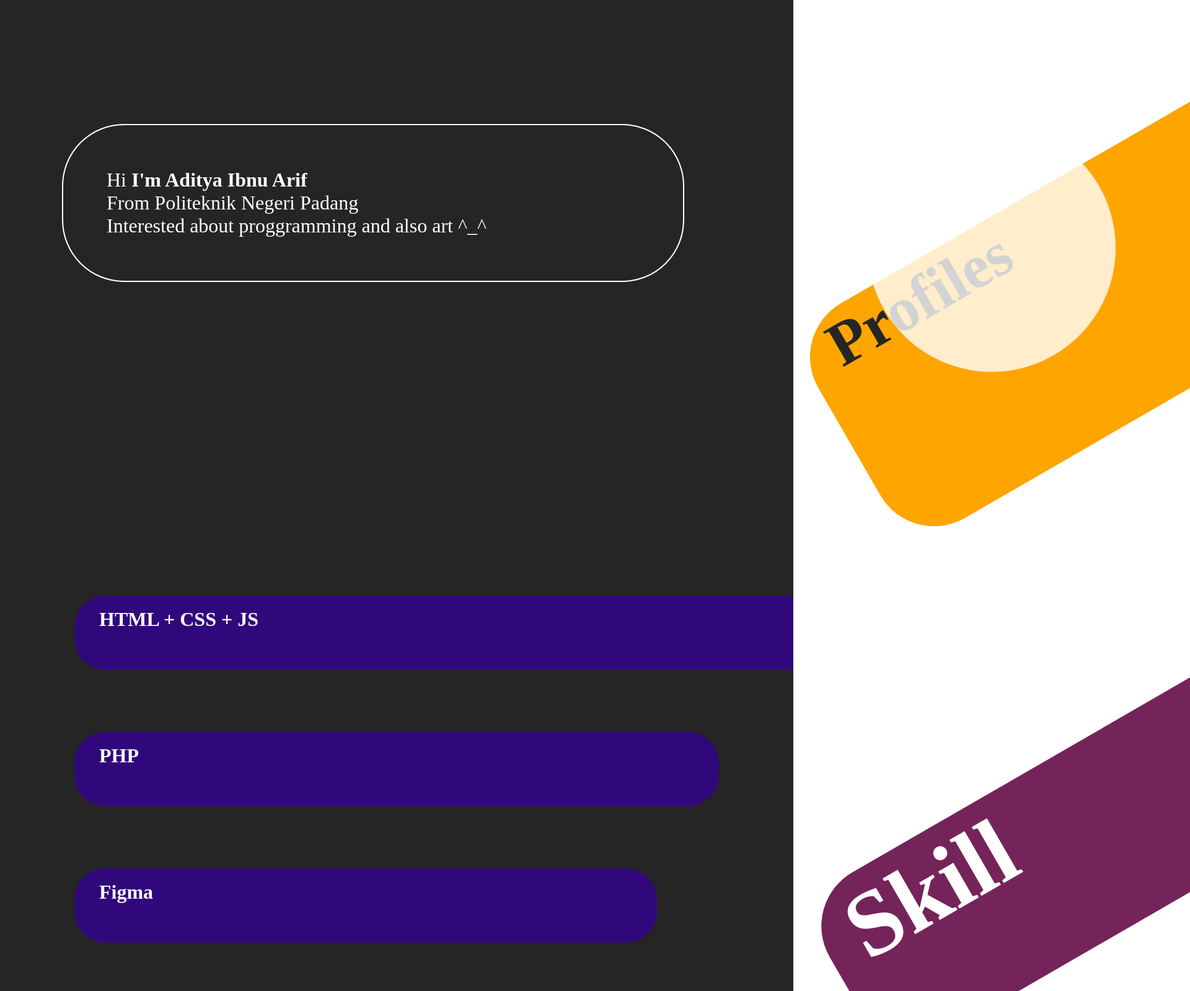
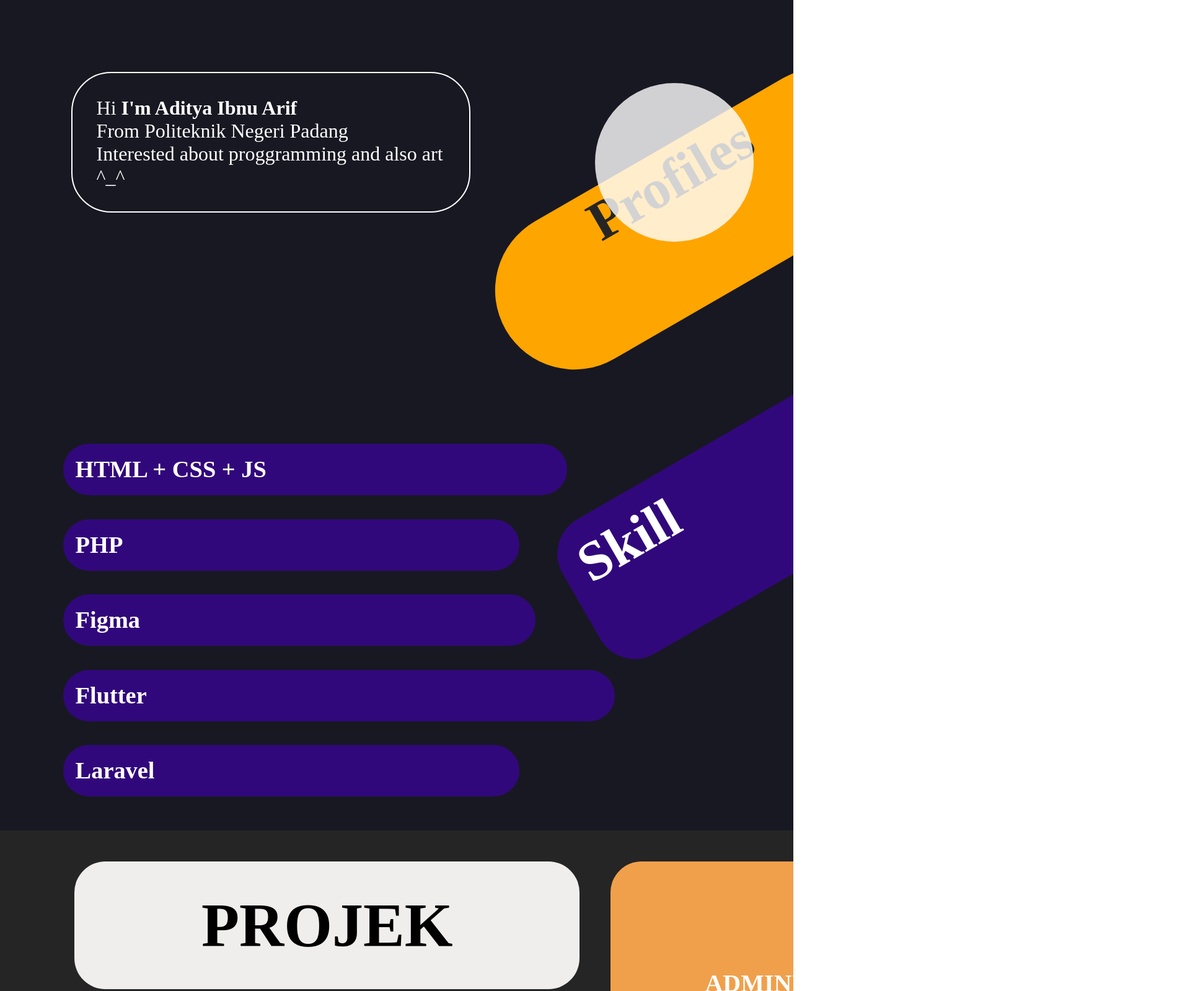
Before and after one commit to SiapaNamam/SiapaNamam.github.io, a plain HTML site: page index.html in a window 1280 px wide. Shown: the part 100-1699 px from the top of the page at 62% size, 1920 px wide, since content can reach past the window. Drawn offline with Linux system fonts and the light colour scheme.

Commit message:
update final
ganti jadi respponsive

```diff
--- /dev/null
+++ b/2stylecomponen.css
@@ -0,0 +1,330 @@
+/* Skill Style */
+.skill-container{
+    max-width: 100%;
+    height: 961px;
+    background-color: #252525;
+    overflow-y: hidden;
+  }
+
+  .bar{
+    color: white;
+    background-color: #31087B;
+    position: relative;
+    left: 120px;
+    height: 100px;
+    margin-top: 100px;
+    border-radius: 50px;
+    font-size: 2.5vw;
+    font-weight: bold;
+    padding: 20px 0 0 40px;
+    width: 1400px;
+    opacity: 0;
+  }
+
+  /*bar 1*/
+  @keyframes bar-1 {
+    from{
+      width: 0;
+    }
+
+    to{
+      width: 1400px;
+    }
+  }
+
+  .bar-1-animation{
+      animation: bar-1 2s;
+      opacity: 1;
+  }
+
+  /*bar 2*/
+  @keyframes bar-2 {
+    from{
+      width: 0;
+    }
+
+    to{
+      width: 1000px;
+    }
+  }
+
+  .bar-2-animation{
+    animation: bar-2 2s;
+    opacity: 1;
+  }
+
+  .bar-2{
+    width: 1000px;
+  }
+
+  /*bar 3*/
+  @keyframes bar-3 {
+    from{
+      width: 0;
+    }
+
+    to{
+      width: 900px;
+    }
+  }
+
+  .bar-3{
+    width: 900px;
+  }
+
+  .bar-3-animation{
+    animation: bar-3 2s;
+    opacity: 1;
+  }
+
+
+  @keyframes bar-4 {
+    from{
+      width: 0;
+    }
+
+    to{
+      width: 800px;
+    }
+  }
+
+  .bar-4{
+    width: 800px;
+  }
+
+  .bar-4-animation{
+    animation: bar-4 2s;
+    opacity: 1;
+  }
+
+  @keyframes box {
+    from{
+      top: 1000px;
+      left: 1000px;
+    }
+
+    to{
+      top: 1300px;
+      left: 1300px;
+    }
+  }
+
+  .box{
+    width: 900px;
+    height: 300px;
+    background-color: #752459;
+
+    position: absolute;
+    top: 1300px;
+    left: 1300px;
+
+    transform: rotate(-30deg);
+
+    color: white;
+    font-size: 150px;
+    font-weight: bold;
+    padding-left: 50px;
+
+    border-radius: 100px;
+  }
+
+  .box-animation{
+    animation: box 2s;
+  }
+
+
+  /* projek */
+
+  a{
+    text-decoration: none;
+  }
+  .projek-container{
+    width: 100%;
+    height: 1200px;
+    background-color: #252525;
+    overflow: hidden;
+  }
+
+  .projek-grid{
+    overflow: hidden;
+
+    display: grid;
+    grid-template-columns: auto auto;
+    gap: 50px;
+    width: 1650px;
+    height: 1000px;
+
+    position: relative;
+    left:120px;
+    top: 50px;
+
+  }
+
+  @keyframes judul {
+    from{
+      left: 2000px;
+    }
+
+    to{
+      left: 0;
+    }
+  }
+
+  .judul{
+    position: relative;
+
+    grid-column: 1/2;
+    grid-row: 1/2;
+    background-color: #F0EEED;
+    border-radius: 50px;
+
+    font-size: 100px;
+    font-weight: bold;
+    display: flex;
+    justify-content: center;
+    align-items: center;
+    opacity: 0;
+  }
+
+  .judul-animation{
+    animation: judul 1.5s;
+    opacity: 1;
+  }
+
+  @keyframes administration-cafe{
+    from{
+      left: -2000px;
+    }
+
+    to{
+      left: 0;
+    }
+  }
+
+  .administration-cafe{
+    position: relative;
+
+    grid-column: 2/3;
+    grid-row: 1/3;
+    background-color: #F0A04B;
+    border-radius: 50px;
+
+    font-size: 40px;
+    font-weight: bold;
+    display: flex;
+    justify-content: center;
+    align-items: center;
+    color: white;
+    text-align: center;
+
+    opacity: 0;
+  }
+
+  .administration-cafe-animation{
+    animation: administration-cafe 1.5s;
+    opacity: 1;
+  }
+
+  .habit-figma{
+    position: relative;
+
+    grid-column: 1/2;
+    grid-row: 2/3;
+    background-color: #EB455F;
+    border-radius: 50px;
+
+    font-size: 40px;
+    font-weight: bold;
+    display: flex;
+    justify-content: center;
+    align-items: center;
+    color: white;
+    text-align: center;
+    opacity: 0;
+
+  }
+
+  .habit-figma-animation{
+    animation: judul 1.5s;
+    opacity: 1;
+  }
+
+  @keyframes habit {
+    from{
+      top: 2000px;
+    }
+
+    to{
+      top: 0px;
+    }
+  }
+
+  .habit-app{
+    position: relative;
+
+    grid-column: 1/3;
+    grid-row: 3/4;
+    background-color: #537FE7;
+    border-radius: 50px;
+
+    font-size: 40px;
+    font-weight: bold;
+    display: flex;
+    justify-content: center;
+    align-items: center;
+    color: white;
+    text-align: center;
+    opacity: 0;
+  }
+
+  .habit-app-animation{
+    animation: habit 1.5s;
+    opacity: 1;
+  }
+
+  .bookshelf{
+    position: relative;
+
+    grid-column: 1/2;
+    grid-row: 4/6;
+    background-color: #FFF4E0;
+    border-radius: 50px;
+
+    font-size: 40px;
+    font-weight: bold;
+    display: flex;
+    justify-content: center;
+    align-items: center;
+    color: #252525;
+    text-align: center;
+    opacity: 0;
+
+  }
+
+  .bookshelf-animation{
+    animation: judul 1.5s;
+    opacity: 1;
+  }
+
+  .absensi{
+    position: relative;
+
+    grid-column: 2/3;
+    grid-row: 4/6;
+    background-color: #FF0303;
+    border-radius: 50px;
+
+    font-size: 40px;
+    font-weight: bold;
+    display: flex;
+    justify-content: center;
+    align-items: center;
+    color: white;
+    text-align: center;
+    opacity: 0;
+  }
+
+  .absensi-animation{
+    animation: administration-cafe 1.5s;
+    opacity: 1;
+  }
--- a/index.html
+++ b/index.html
@@ -1,5 +1,6 @@
 <!DOCTYPE html>
 <html lang="en">
+
 <head>
     <meta charset="UTF-8">
     <meta http-equiv="X-UA-Compatible" content="IE=edge">
@@ -7,6 +8,7 @@
     <title>Document</title>
     <link rel="stylesheet" href="style.css">
 </head>
+
 <body>
     <div class="home-container">
         <div class="area-text">
@@ -23,12 +25,11 @@
     </div>
 
     <div class="skill-container">
-            <div class="bar-area">
-                <div class="bar bar-1">HTML + CSS + JS</div>
-                <div class="bar bar-2">PHP</div>
-                <div class="bar bar-3">Figma</div>
-                <div class="bar bar-4">Kotlin</div>
-            </div>
+        <div class="bar-1">HTML + CSS + JS</div>
+        <div class="bar-2">PHP</div>
+        <div class="bar-3">Figma</div>
+        <div class="bar-4">Flutter</div>
+        <div class="bar-5">Laravel</div>
         <div class="box">Skill</div>
     </div>
 
@@ -58,4 +59,5 @@
     </div>
     <script src="script.js"></script>
 </body>
+
 </html>
--- a/script.js
+++ b/script.js
@@ -134,6 +134,25 @@ function bar4() {
 }
 window.addEventListener("scroll", bar4);
 
+//bar
+function bar5() {
+ var box = document.querySelector(".bar-5");
+
+ for (var i = 0; i < 2; i++) {
+   var windowHeight = window.innerHeight;
+   var elementTop = box.getBoundingClientRect().top;
+   var elementVisible = 150;
+
+   if (elementTop < windowHeight - elementVisible) {
+     box.classList.add("bar-5-animation");
+   }
+   // else {
+   //   box.classList.remove("bar-4-animation");
+   // }
+ }
+}
+window.addEventListener("scroll", bar5);
+
 
 //projek
 function projek() {
--- a/style.css
+++ b/style.css
@@ -1,4 +1,4 @@
-*{
+* {
   padding: 0;
   margin: 0;
   overflow-x: hidden;
@@ -6,82 +6,84 @@
 
 /* Home style */
 
-  .home-container{
+.home-container {
   width: 100%;
-    height: 961px;
-    background-color: #252525;
-  }
-
-  .area-text{
-    position: relative;
-    top: 300px;
-    width: 1000px;
-    max-height: 400px;
-    border: 2px solid white;
-    border-radius: 100px;
-    left: 100px;
+  background-color: #181823;
+  aspect-ratio: 16/9;
   overflow-y: hidden;
 }
 
-  .area-text-animation{
+.area-text {
+  position: relative;
+  top: 30%;
+  width: 50%;
+  max-height: 31%;
+  border: 2px solid white;
+  border-radius: 5vw;
+  left: 9%;
+  overflow-y: hidden;
+}
+
+.area-text-animation {
   animation: area-text 3s;
 }
 
 @keyframes area-text {
-      from{
+  from {
     width: 0px;
   }
 
-      to{
-        left: 100px;
-        width: 1000px;
+  to {
+    left: 9%;
+    width: 50%;
   }
 }
 
-  .text{
-    margin: auto;
+.text {
   color: white;
   font-size: 2.5vw;
-    margin: 70px;
+  margin: 3vw;
 }
 
 
-  .foto{
+.foto {
   background-color: white;
-    width: 400px;
-    height: 400px;
+  width: 20vw;
+  height: 20vw;
   border-radius: 50%;
 
-    position: absolute;
-    left: 1400px;
-    top: 300px;
-    z-index: 1;
+  position: relative;
+  left: 75%;
+  top: 1%;
+
+  z-index: 2;
 
   opacity: 80%;
 }
 
-  .profile{
-    width: 1000px;
-    height: 400px;
+.profile {
+  width: 40vw;
+  height: 20vw;
   background-color: orange;
-    border-radius: 100px;
+  border-radius: 10vw;
 
-    position: absolute;
-    top: 350px;
-    left: 1300px;
+  position: relative;
+  top: -22%;
+  left: 60vw;
 
   transform: rotate(-30deg);
 
   color: #252525;
-    font-size: 100px;
+  font-size: 7vw;
   font-weight: bold;
-    padding-left: 50px;
+  padding-left: 16vw;
 
   opacity: 0;
+  margin-bottom: 500px;
 
 }
 
-  .profile-animation{
+.profile-animation {
   animation: profile 2s;
   opacity: 1;
 }
@@ -89,164 +91,254 @@
 @keyframes profile {
   0% {
     color: orange;
-        height: 100px;
-        top: 0px;
-        left: 1300px;
+    height: 0vh;
+    left: 60%;
+    width: 0vw;
   }
 
-      50%{
+  50% {
     color: orange;
-        height: 100px;
-        top: 450px;
-        left: 1300px;
+    height: 10vw;
+    left: 60%;
+    width: 20vw;
   }
 
   100% {
     color: #252525;
-        height: 400px;
-        top: 350px;
-        left: 1300px;
+    height: 20vw;
+    left: 60%;
+    width: 40vw;
   }
 }
 
 
-  /*Skill Style*/
-  .skill-container{
-    max-width: 100%;
-    height: 961px;
-    background-color: #252525;
+
+/* Skill Style */
+.skill-container {
+  width: 100%;
+  background-color: #181823;
+  aspect-ratio: 16/9;
   overflow-y: hidden;
-  }
-
-  .bar{
-    color: white;
-    background-color: #31087B;
-    position: relative;
-    left: 120px;
-    height: 100px;
-    margin-top: 100px;
-    border-radius: 50px;
-    font-size: 2.5vw;
-    font-weight: bold;
-    padding: 20px 0 0 40px;
-    width: 1400px;
-    opacity: 0;
 }
 
 /*bar 1*/
 @keyframes bar-1 {
-    from{
-      width: 0;
+  from {
+    width: 0px;
   }
 
-    to{
-      width: 1400px;
+  to {
+    left: 8%;
+    width: 62%;
   }
 }
 
-  .bar-1-animation{
+
+.bar-1 {
+  position: relative;
+  top: 8%;
+  width: 62%;
+  border-radius: 5vw;
+  left: 8%;
+  overflow-y: hidden;
+  height: 5vw;
+  margin-top: 3%;
+  background-color: #31087B;
+
+  font-size: 3vw;
+  padding-left: 1.5vw;
+  padding-top: 1.5vw;
+  color: white;
+  font-weight: 900;
+
+  opacity: 0;
+}
+
+
+.bar-1-animation {
   animation: bar-1 2s;
   opacity: 1;
 }
 
 /*bar 2*/
 @keyframes bar-2 {
-    from{
+  from {
     width: 0;
   }
 
-    to{
-      width: 1000px;
+  to {
+    width: 56%;
   }
 }
 
-  .bar-2-animation{
+.bar-2 {
+  position: relative;
+  top: 8%;
+  width: 56%;
+  border-radius: 5vw;
+  left: 8%;
+  overflow-y: hidden;
+  height: 5vw;
+  margin-top: 3%;
+  background-color: #31087B;
+
+  font-size: 3vw;
+  padding-left: 1.5vw;
+  padding-top: 1.5vw;
+  color: white;
+  font-weight: 900;
+  opacity: 0;
+}
+
+.bar-2-animation {
   animation: bar-2 2s;
   opacity: 1;
 }
 
-  .bar-2{
-    width: 1000px;
-  }
-
 /*bar 3*/
 @keyframes bar-3 {
-    from{
+  from {
     width: 0;
   }
 
-    to{
-      width: 900px;
+  to {
+    width: 58%;
   }
 }
 
-  .bar-3{
-    width: 900px;
+.bar-3 {
+  position: relative;
+  top: 8%;
+  width: 58%;
+  border-radius: 5vw;
+  left: 8%;
+  overflow-y: hidden;
+  height: 5vw;
+  margin-top: 3%;
+  background-color: #31087B;
+
+  font-size: 3vw;
+  padding-left: 1.5vw;
+  padding-top: 1.5vw;
+  color: white;
+  font-weight: 900;
+
+  opacity: 0;
 }
 
-  .bar-3-animation{
+.bar-3-animation {
   animation: bar-3 2s;
   opacity: 1;
 }
 
-  /*bar 4*/
+
 @keyframes bar-4 {
-    from{
+  from {
     width: 0;
   }
 
-    to{
-      width: 800px;
+  to {
+    width: 68%;
   }
 }
 
-  .bar-4{
-    width: 800px;
+.bar-4 {
+  position: relative;
+  top: 8%;
+  width: 68%;
+  border-radius: 5vw;
+  left: 8%;
+  overflow-y: hidden;
+  height: 5vw;
+  margin-top: 3%;
+  background-color: #31087B;
+
+  font-size: 3vw;
+  padding-left: 1.5vw;
+  padding-top: 1.5vw;
+  color: white;
+  font-weight: 900;
+
+  opacity: 0;
 }
 
-  .bar-4-animation{
+.bar-4-animation {
   animation: bar-4 2s;
+  opacity: 1;
+}
+@keyframes bar-5 {
+  from {
+    width: 0;
+  }
+
+  to {
+    width: 56%;
+  }
+}
+
+.bar-5 {
+  position: relative;
+  top: 8%;
+  width: 56%;
+  border-radius: 5vw;
+  left: 8%;
+  overflow-y: hidden;
+  height: 5vw;
+  margin-top: 3%;
+  background-color: #31087B;
+
+  font-size: 3vw;
+  padding-left: 1.5vw;
+  padding-top: 1.5vw;
+  color: white;
+  font-weight: 900;
+  opacity: 0;
+}
+
+.bar-5-animation {
+  animation: bar-5 2s;
   opacity: 1;
 }
 
 @keyframes box {
-    from{
-      top: 1000px;
-      left: 1000px;
+  from {
+    top: -60%;
+    left: 90%;
   }
 
-    to{
-      top: 1300px;
-      left: 1300px;
+  to {
+    top: -86%;
+    left: 69%;
   }
 }
 
-  .box{
-    width: 900px;
-    height: 300px;
-    background-color: #752459;
+.box {
+  position: relative;
+  top: -86%;
+  width: 62%;
+  border-radius: 5vw;
+  left: 69%;
+  overflow-y: hidden;
+  height: 18vw;
+  margin-top: 3%;
+  background-color: #31087B;
 
-    position: absolute;
-    top: 1300px;
-    left: 1300px;
+  font-size: 7vw;
+  padding-left: 2.5vw;
+  padding-top: 1.5vw;
+  color: white;
+  font-weight: 900;
 
-    transform: rotate(-30deg);
-
-    color: white;
-    font-size: 150px;
-    font-weight: bold;
-    padding-left: 50px;
-
-    border-radius: 100px;
+  transform: rotate(-30deg)
 }
 
-  .box-animation{
+.box-animation {
   animation: box 2s;
 }
 
 
+
   /* projek */
-
   a{
     text-decoration: none;
   }
```
Lines whose indentation alone changed are shown as unchanged.
